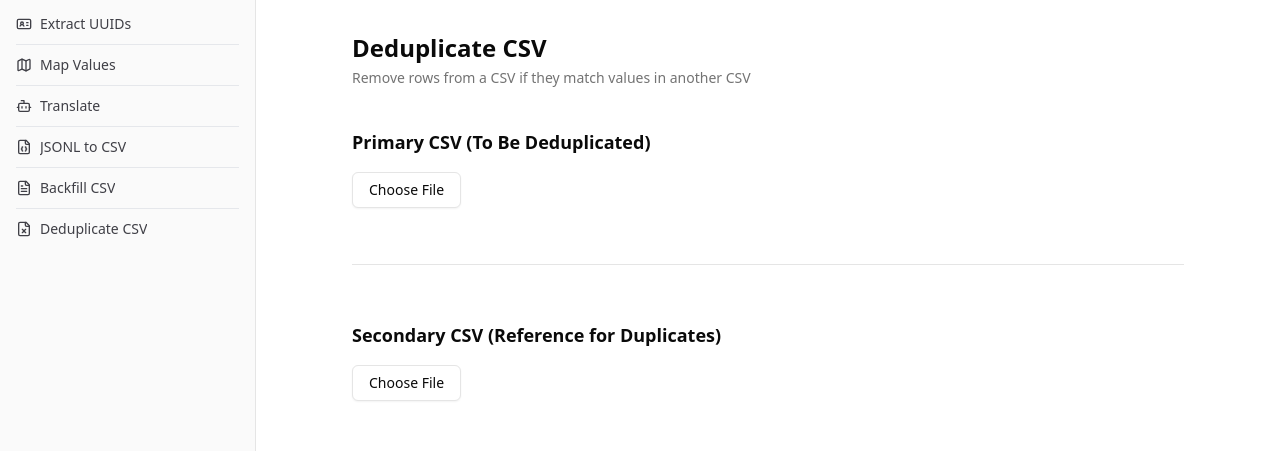
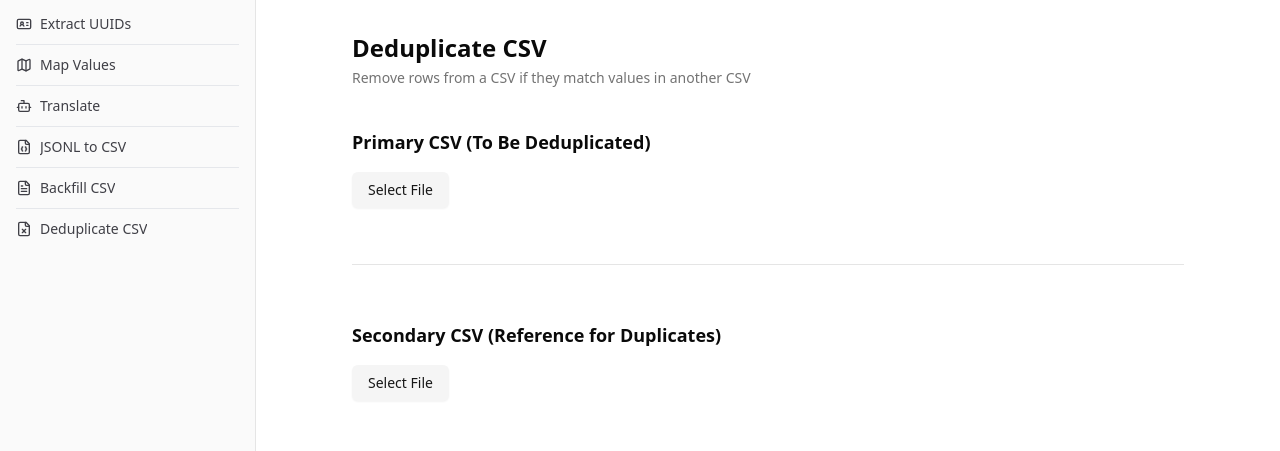
Before and after one commit to Jawfish/hydra, a React (Vite) app: page /deduplicate in a window 1280 px wide. Shown: the top 451 px of the page. Built offline with nearby package versions, Linux system fonts and the light colour scheme.

Commit message:
update button style

```diff
--- a/src/views/BackfillCsv.tsx
+++ b/src/views/BackfillCsv.tsx
@@ -122,7 +122,7 @@ export function BackfillCsv() {
         <div>
           <h3 className='text-lg font-semibold mb-4'>Primary CSV (To Be Updated)</h3>
           <div className='flex items-center gap-4'>
-            <Button variant='outline' asChild={true}>
+            <Button variant='secondary' asChild={true}>
               <label className='cursor-pointer'>
                 <input
                   type='file'
@@ -135,7 +135,7 @@ export function BackfillCsv() {
                   }}
                   className='hidden'
                 />
-                Choose File
+                Select File
               </label>
             </Button>
           </div>
@@ -167,7 +167,7 @@ export function BackfillCsv() {
         <div>
           <h3 className='text-lg font-semibold mb-4'>Secondary CSV (Source of Data)</h3>
           <div className='flex items-center gap-4'>
-            <Button variant='outline' asChild={true}>
+            <Button variant='secondary' asChild={true}>
               <label className='cursor-pointer'>
                 <input
                   type='file'
@@ -180,7 +180,7 @@ export function BackfillCsv() {
                   }}
                   className='hidden'
                 />
-                Choose File
+                Select File
               </label>
             </Button>
           </div>
--- a/src/views/DeduplicateCsv.tsx
+++ b/src/views/DeduplicateCsv.tsx
@@ -107,7 +107,7 @@ export function DeduplicateCsv() {
             Primary CSV (To Be Deduplicated)
           </h3>
           <div className='flex items-center gap-4'>
-            <Button variant='outline' asChild={true}>
+            <Button variant='secondary' asChild={true}>
               <label className='cursor-pointer'>
                 <input
                   type='file'
@@ -120,7 +120,7 @@ export function DeduplicateCsv() {
                   }}
                   className='hidden'
                 />
-                Choose File
+                Select File
               </label>
             </Button>
           </div>
@@ -144,7 +144,7 @@ export function DeduplicateCsv() {
             Secondary CSV (Reference for Duplicates)
           </h3>
           <div className='flex items-center gap-4'>
-            <Button variant='outline' asChild={true}>
+            <Button variant='secondary' asChild={true}>
               <label className='cursor-pointer'>
                 <input
                   type='file'
@@ -157,7 +157,7 @@ export function DeduplicateCsv() {
                   }}
                   className='hidden'
                 />
-                Choose File
+                Select File
               </label>
             </Button>
           </div>
```
